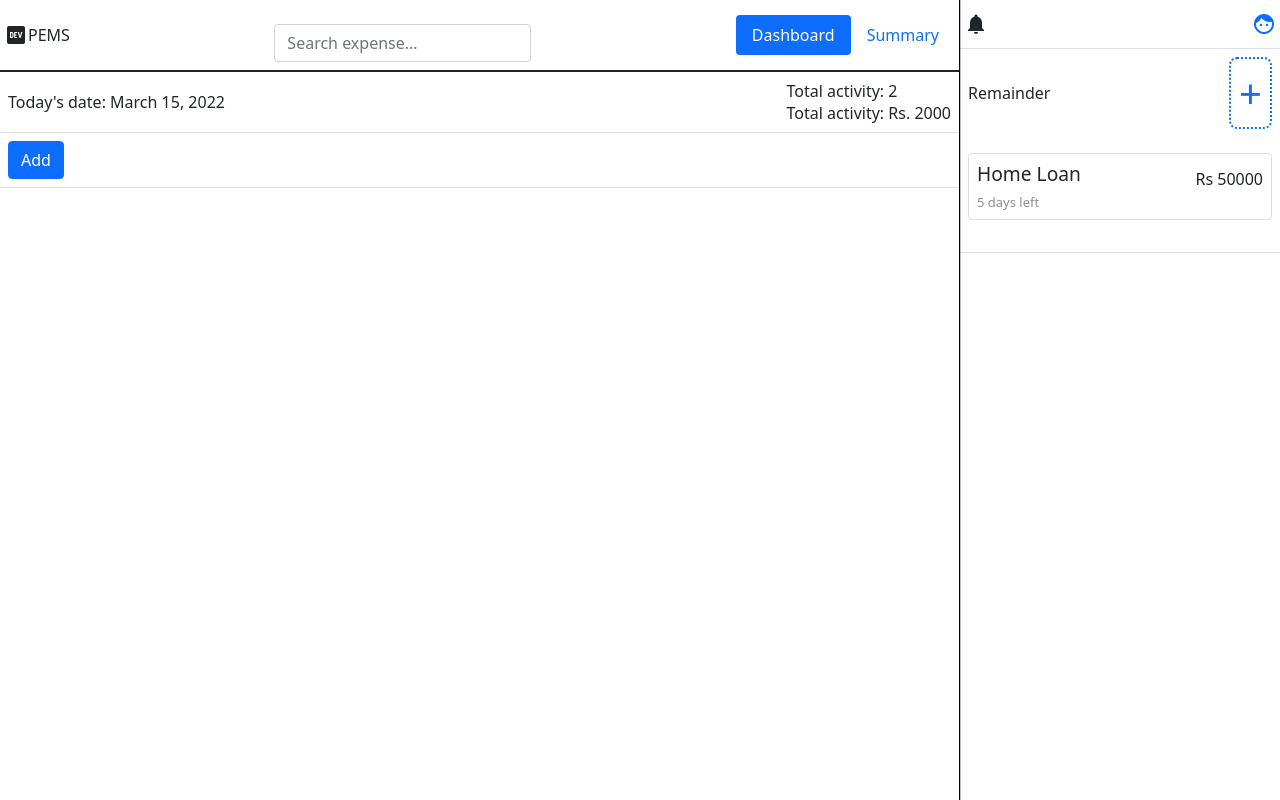
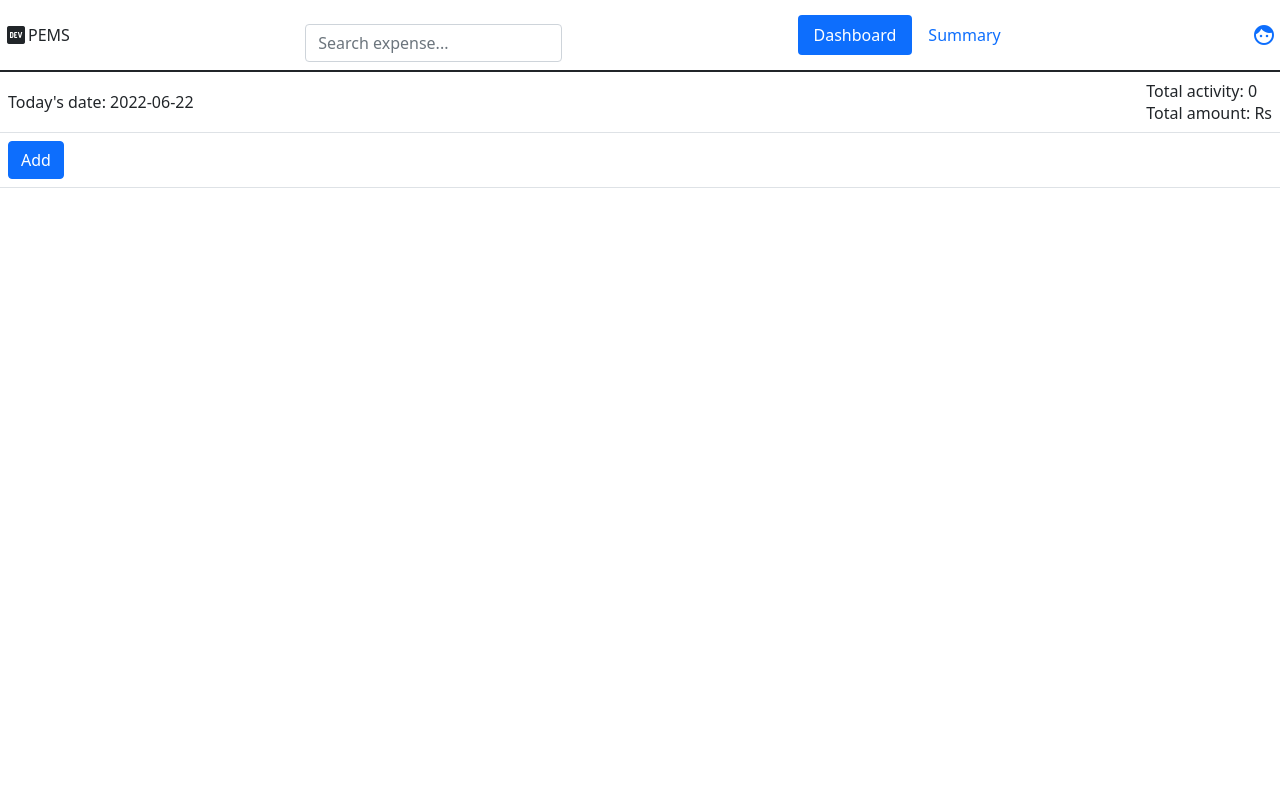
Before and after one commit to SulabhShrestha/PEMS, a PHP site: page /index.php in a window 1280 px wide. Run offline with PHP 8.4, Linux system fonts and the light colour scheme; the visitor is signed in with stand-in values (Sample User, id 1); tables that the repository leaves empty hold one stand-in row (values such as "Sample post").

Commit message:
total expenses is also reflected as per user entered expenses

```diff
--- a/components/add_expenses.php
+++ b/components/add_expenses.php
@@ -13,7 +13,7 @@
 
                     <input type="text" class="form-control" placeholder="Expense name" name="expenseName">
 
-                    <input type="text" class="form-control mt-2" placeholder="Amount" name="expenseAmount">
+                    <input type="text" class="form-control mt-2" placeholder="Amount" name="expenseAmount" autocomplete="off">
 
                 </div>
                 <div class="modal-footer">
@@ -34,8 +34,8 @@ if (isset($_POST["add-exp"])) {
     $uid = $_SESSION['uid'];
 
     if ($empName !== "" && $expAmount !== "") {
-        $expense = new Expense();
-        $expense->add($uid, $expName, $expAmount);
+        $expense = new Expense($uid);
+        $expense->add($expName, $expAmount);
     }
 
     header("Location: index.php");
--- a/database/Expense.class.php
+++ b/database/Expense.class.php
@@ -3,8 +3,11 @@
 class Expense {
 
     private $conn;
+    private $uid;
 
-    public function __construct() {
+    public function __construct($uid) {
+
+        $this->uid = $uid;
 
         // Create connection
         $this->conn = new mysqli("localhost", "root", "", "PEMS");
@@ -19,16 +22,32 @@ class Expense {
         $this->conn->close();
     }
 
-    public function add($uid, $expName, $amount) {
-        $sql = "INSERT INTO Expense(uid, name, amount) VALUES($uid, '$expName', $amount)";
+    public function add($expName, $amount) {
+        $sql = "INSERT INTO Expense(uid, name, amount) VALUES($this->uid, '$expName', $amount)";
 
         $this->conn->query($sql);
     }
 
-    public function fetch($uid) {
-        $sql = "SELECT name, amount FROM Expense WHERE uid = $uid AND date = CURRENT_DATE";
+    public function fetch() {
+        $sql = "SELECT name, amount FROM Expense WHERE uid = $this->uid AND date = CURRENT_DATE";
         $result = $this->conn->query($sql);
 
         return $result->fetch_all();
     }
+
+    // Total number of today's expenses is returned
+    public function todayTotalActivity() {
+        $sql = "SELECT name FROM Expense WHERE uid = $this->uid AND date = CURRENT_DATE";
+        $result = $this->conn->query($sql);
+
+        return count($result->fetch_all());
+    }
+
+    // Returns sum of today's total expenses
+    public function todayTotalExpensesAmount() {
+        $sql = "SELECT sum(amount) FROM Expense WHERE uid = $this->uid AND date = CURRENT_DATE";
+        $result = $this->conn->query($sql);
+
+        return $result->fetch_assoc()["sum(amount)"];
+    }
 }
--- a/index.php
+++ b/index.php
@@ -10,8 +10,8 @@ if (!isset($_SESSION["login"])) {
     header("Location: /PEMS/pages/signin.php");
 }
 
-$expense = new Expense();
-$expenses = $expense->fetch($_SESSION['uid']);
+$expense = new Expense($_SESSION['uid']);
+$expenses = $expense->fetch();
 
 ?>
 
@@ -90,8 +90,10 @@ $expenses = $expense->fetch($_SESSION['uid']);
     <div class="row m-0">
 
         <!-- Content part -->
-        <div class="col-9 p-0 content">
+        <div class="p-0 ">
             <table class="table">
+
+                <!-- nav part -->
                 <thead>
 
                     <div class="d-flex justify-content-between align-items-center px-1 py-2">
@@ -112,27 +114,43 @@ $expenses = $expense->fetch($_SESSION['uid']);
                             <a class="nav-link active" href="#">Dashboard</a>
                             <a class="nav-link" href="./pages/summary.php">Summary</a>
                         </nav>
+                        <a href="/PEMS/database/logout.php"><span class="material-icons">face</span></a>
                     </div>
 
                 </thead>
                 <tbody>
+
+                    <!-- further other information -->
                     <tr>
                         <td class="d-flex justify-content-between align-items-center">
 
                             <div class="date">
                                 <span class="label">Today's date:</span>
-                                <span class="today">March 15, 2022</span>
+                                <?php
+                                echo '<span class="today">' . date("Y-m-d") . '</span>';
+                                ?>
+
                             </div>
 
                             <div class="today-exp-infos">
                                 <div class="total-activity">
                                     <span class="desc">Total activity:</span>
-                                    <span class="activity">2</span>
+                                    <?php
+
+                                    // Total number of activity is returned
+                                    $totalActivity = $expense->todayTotalActivity();
+                                    echo '<span class="activity">' . $totalActivity . '</span>';
+                                    ?>
                                 </div>
 
                                 <div class="total-amount">
-                                    <span class="desc">Total activity:</span>
-                                    <span class="amount">Rs. 2000</span>
+
+                                    <span class="desc">Total amount:</span>
+                                    <?php
+                                    $totalExpenses = $expense->todayTotalExpensesAmount();
+
+                                    echo '<span class="amount"> Rs ' . $totalExpenses . '</span>';
+                                    ?>
                                 </div>
                             </div>
                         </td>
@@ -162,49 +180,9 @@ $expenses = $expense->fetch($_SESSION['uid']);
         </div>
 
 
-        <!-- Remainder part -->
-        <div class="col-3 p-0">
-            <div class="vr"></div>
-            <table class="table">
-                <tbody>
-                    <tr>
-                        <td class="p-1" colspan="2">
-                            <div class="d-flex justify-content-between py-2">
-                                <span class="material-icons">
-                                    notifications
-                                </span>
 
-                                <a href="/PEMS/database/logout.php"><span class="material-icons">face</span></a>
-                            </div>
-                        </td>
-
-                    </tr>
-
-                    <tr>
-                        <td>
-
-                            <div class="d-flex align-items-center justify-content-between mb-4">
-                                <span>Remainder</span>
-                                <span><button type="button" class="btn btn-outline-primary dotted-border-2 px-2 py-1 fs-1">+</button></span>
-                            </div>
-
-                            <div class="card mb-4 remainder">
-                                <div class="card-body d-flex justify-content-between align-items-center px-2 py-2">
-
-                                    <div class="left-side">
-                                        <h3>Home Loan</h3>
-                                        <p class="m-0">5 days left</p>
-                                    </div>
-
-                                    <div class="right-side">
-                                        <p>Rs 50000</p>
-                                    </div>
-                                </div>
-                            </div>
-                        </td>
-                    </tr>
-            </table>
-        </div>
+        </table>
+    </div>
     </div>
 
 
```
